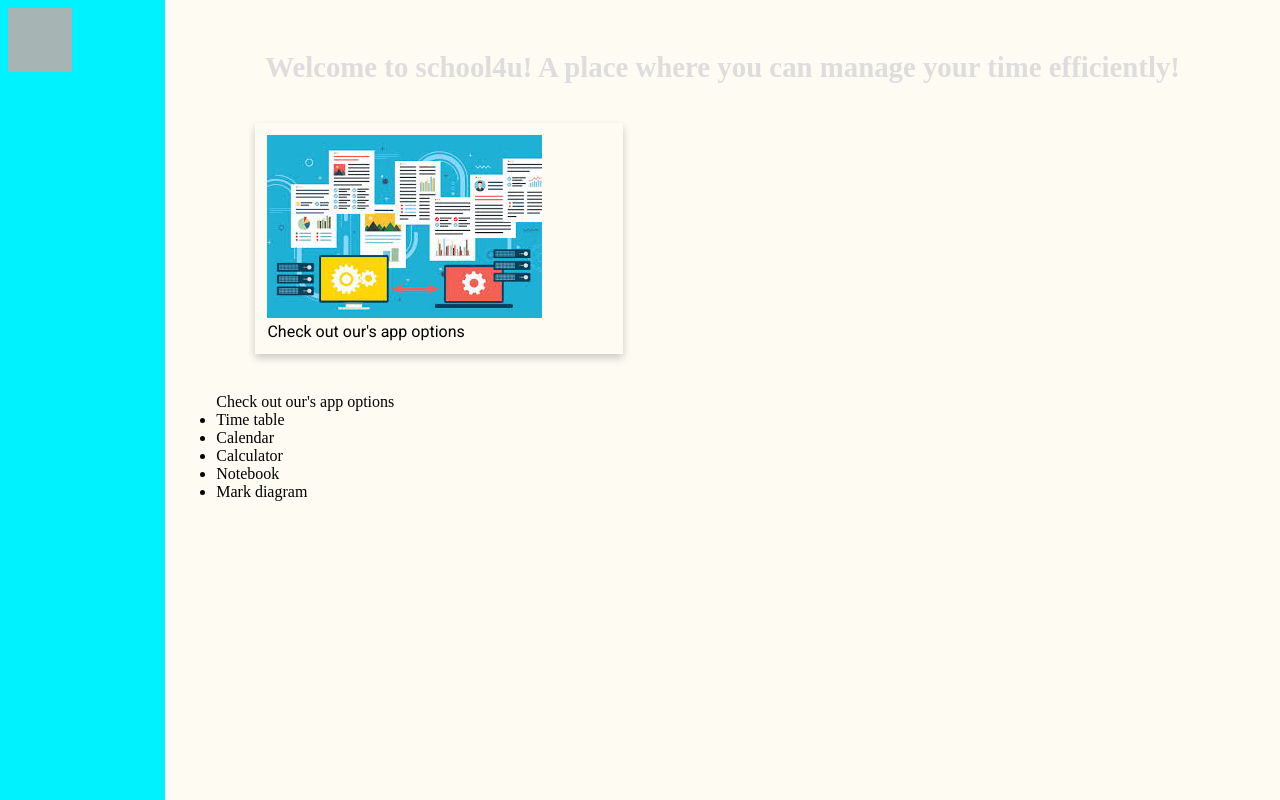
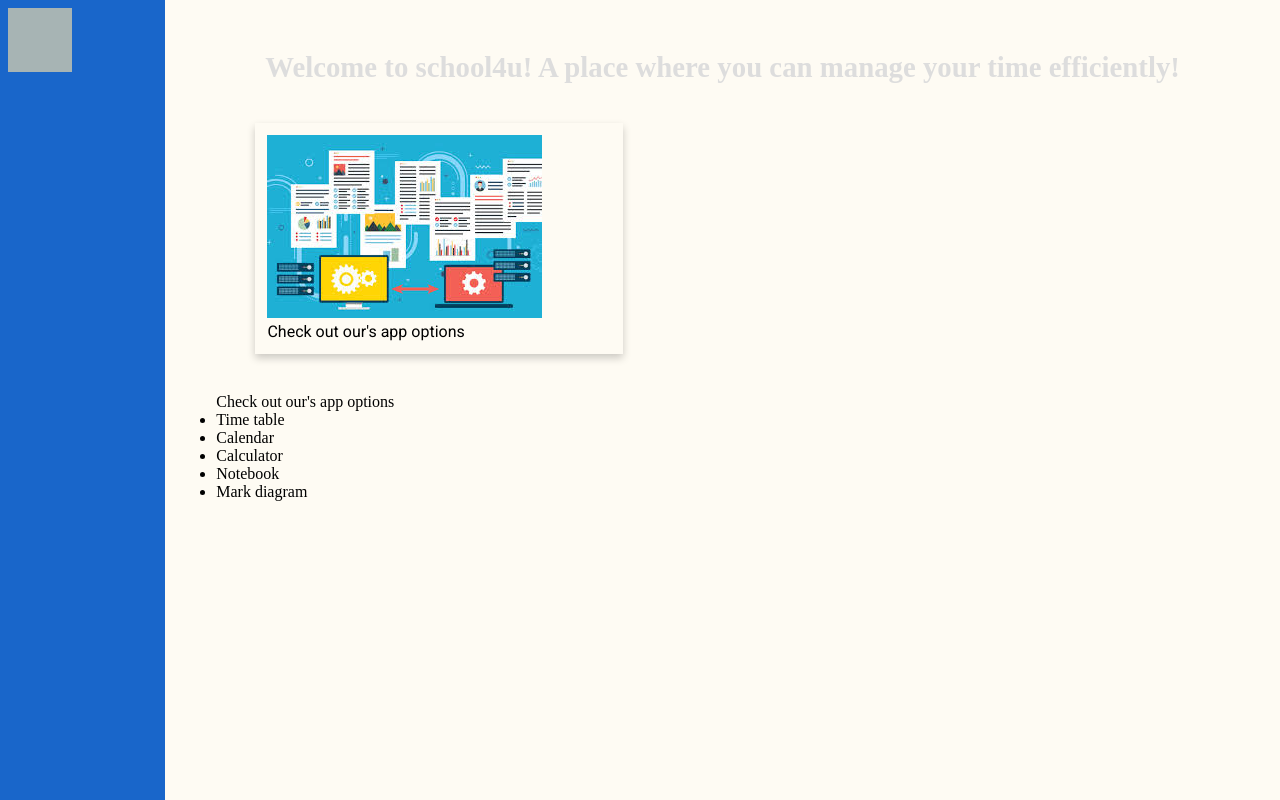
Before and after one commit to B-P-Coders/coding-night, a React (Create React App) app in the folder src/: page / in a window 1280 px wide. Built offline with nearby package versions, Linux system fonts and the light colour scheme; a web font is replaced by a local one.

Commit message:
Second default color change

```diff
--- a/src/public/themes/default.css
+++ b/src/public/themes/default.css
@@ -1,7 +1,7 @@
 @import url('https://fonts.googleapis.com/css2?family=Montserrat&family=Oswald&family=Righteous&family=Roboto&display=swap');
 
 :root {
-    --primary-color: #00f2ff;
+    --primary-color: #1966ca;
     --secondary-color: #FEFBF3;
     --accent-color: #212121;
     --secondary-accent-color: #FF9B6A;
```
